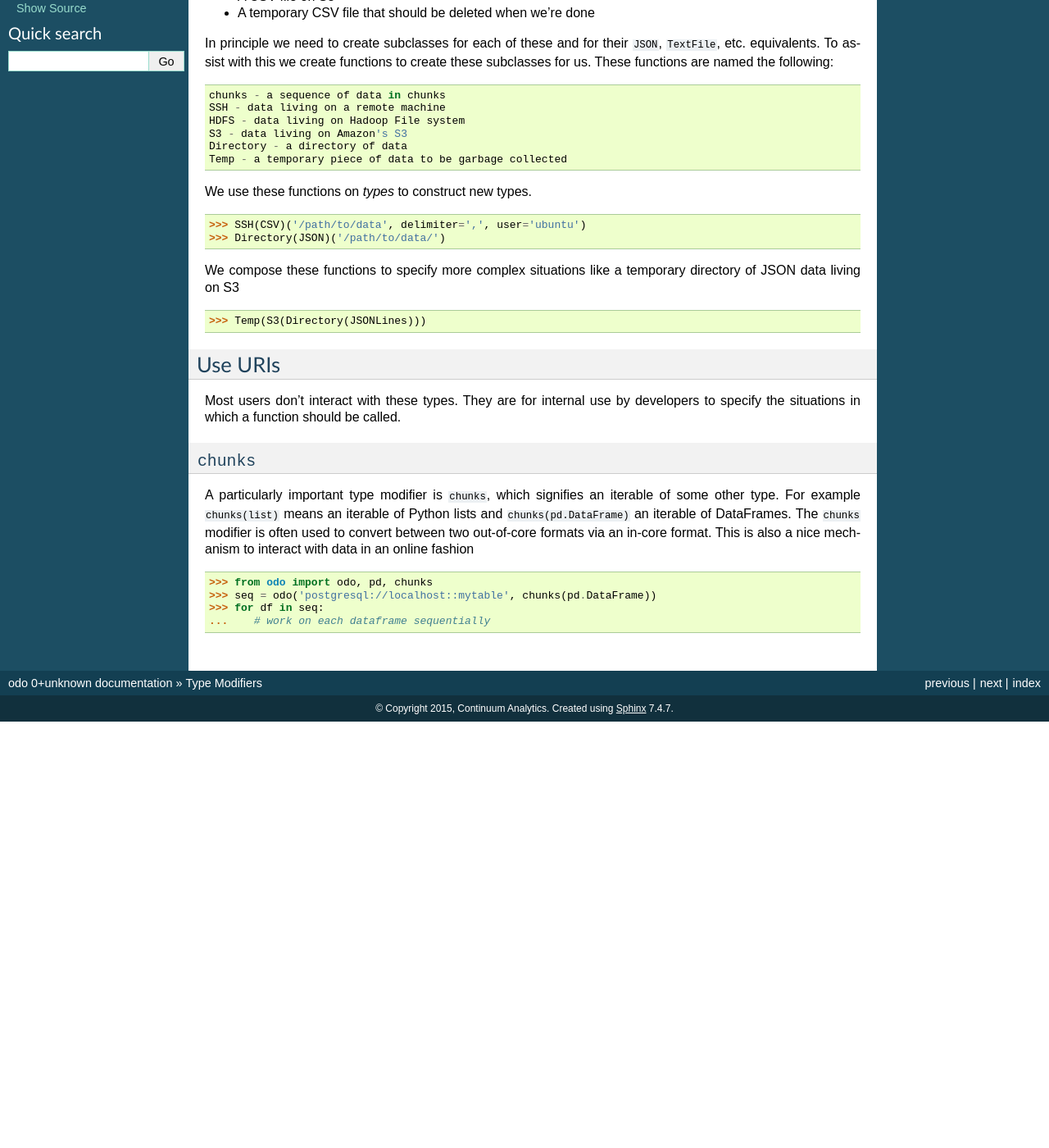
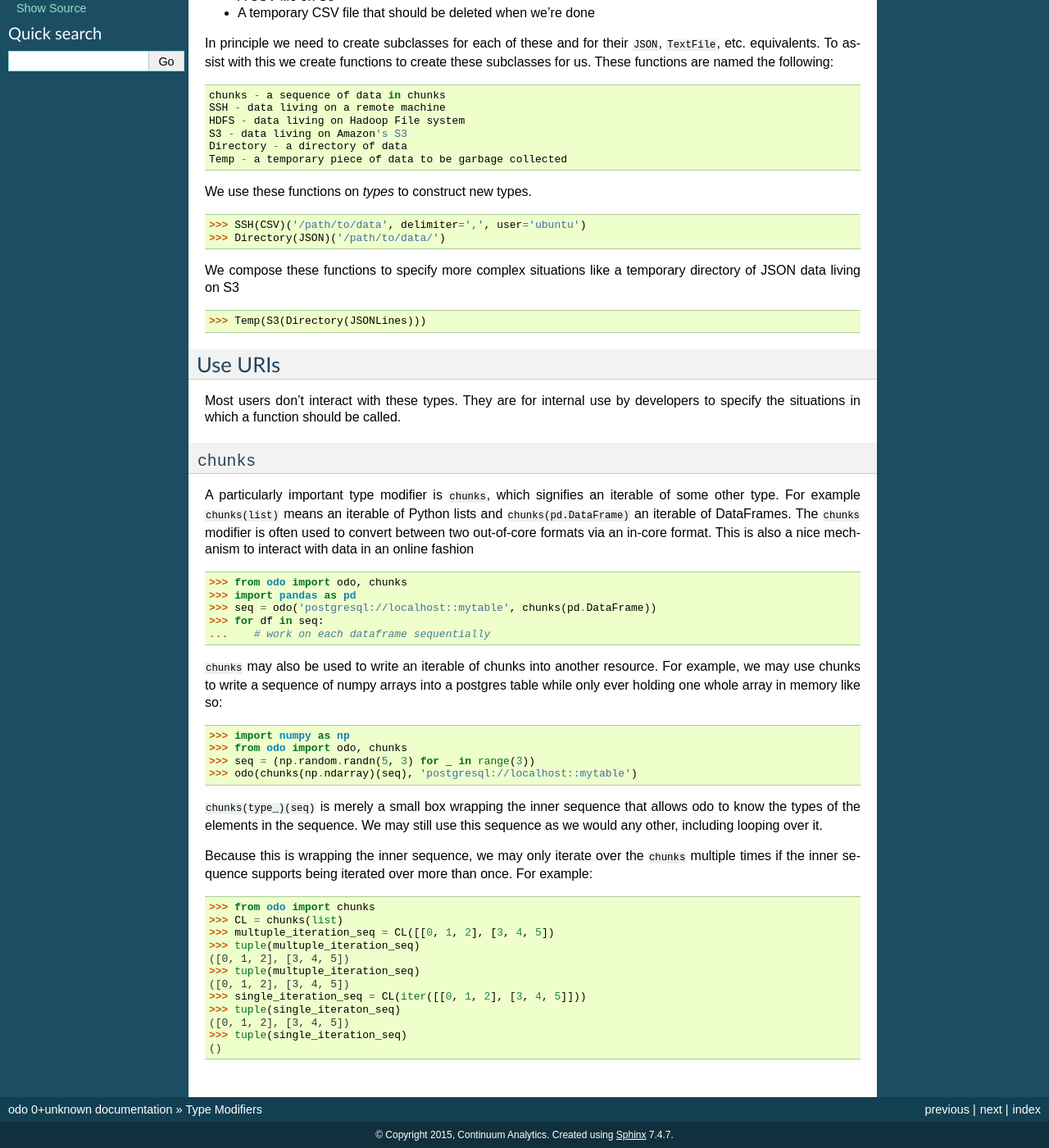
Before and after one commit to blaze/odo, a Sphinx documentation site: the page built from docs/source/type-modifiers.rst, in a window 1280 px wide and 1400 px high, scrolled down 270 px. Shown: the whole window at 82% size. Built offline with Sphinx 7.4.7, drawn with Linux system fonts in a browser that asks for light colours; before the commit the page ends 1150 px from its top, so only the background shows below that.

Commit message:
BUG: discover should not consume first element from chunks

```diff
--- a/docs/source/type-modifiers.rst
+++ b/docs/source/type-modifiers.rst
@@ -58,7 +58,43 @@
 
 .. code-block:: python
 
-   >>> from odo import odo, pd, chunks
+   >>> from odo import odo, chunks
+   >>> import pandas as pd
    >>> seq = odo('postgresql://localhost::mytable', chunks(pd.DataFrame))
    >>> for df in seq:
    ...    # work on each dataframe sequentially
+
+
+``chunks`` may also be used to write an iterable of chunks into another
+resource. For example, we may use chunks to write a sequence of numpy arrays
+into a postgres table while only ever holding one whole array in memory like so:
+
+.. code-block:: python
+
+   >>> import numpy as np
+   >>> from odo import odo, chunks
+   >>> seq = (np.random.randn(5, 3) for _ in range(3))
+   >>> odo(chunks(np.ndarray)(seq), 'postgresql://localhost::mytable')
+
+``chunks(type_)(seq)`` is merely a small box wrapping the inner sequence that
+allows odo to know the types of the elements in the sequence. We may still use
+this sequence as we would any other, including looping over it.
+
+Because this is wrapping the inner sequence, we may only iterate over the
+``chunks`` multiple times if the inner sequence supports being iterated over
+more than once. For example:
+
+.. code-block:: python
+
+   >>> from odo import chunks
+   >>> CL = chunks(list)
+   >>> multuple_iteration_seq = CL([[0, 1, 2], [3, 4, 5])
+   >>> tuple(multuple_iteration_seq)
+   ([0, 1, 2], [3, 4, 5])
+   >>> tuple(multuple_iteration_seq)
+   ([0, 1, 2], [3, 4, 5])
+   >>> single_iteration_seq = CL(iter([[0, 1, 2], [3, 4, 5]]))
+   >>> tuple(single_iteraton_seq)
+   ([0, 1, 2], [3, 4, 5])
+   >>> tuple(single_iteration_seq)
+   ()
--- a/docs/source/whatsnew/0.3.3.txt
+++ b/docs/source/whatsnew/0.3.3.txt
@@ -30,3 +30,5 @@
 * PyTables API compatibility when given a integer valued float (:issue:`236`).
 * Default to ``None`` when plucking and a key isn't found (:issue:`228`).
 * Fix gzip dispatching on JSON discovery (:issue:`243`).
+* * ``~odo.chunks.Chunks`` wrapping iterators can now be discovered without
+  consuming the first element.
```
Also changed, not shown: 2 other files.
